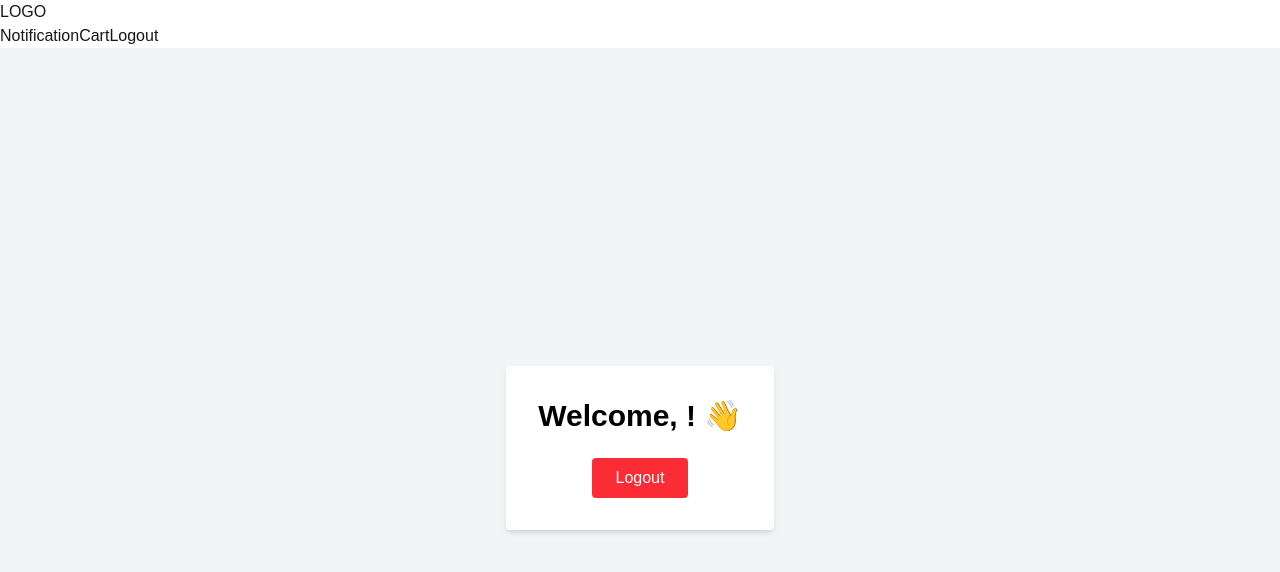
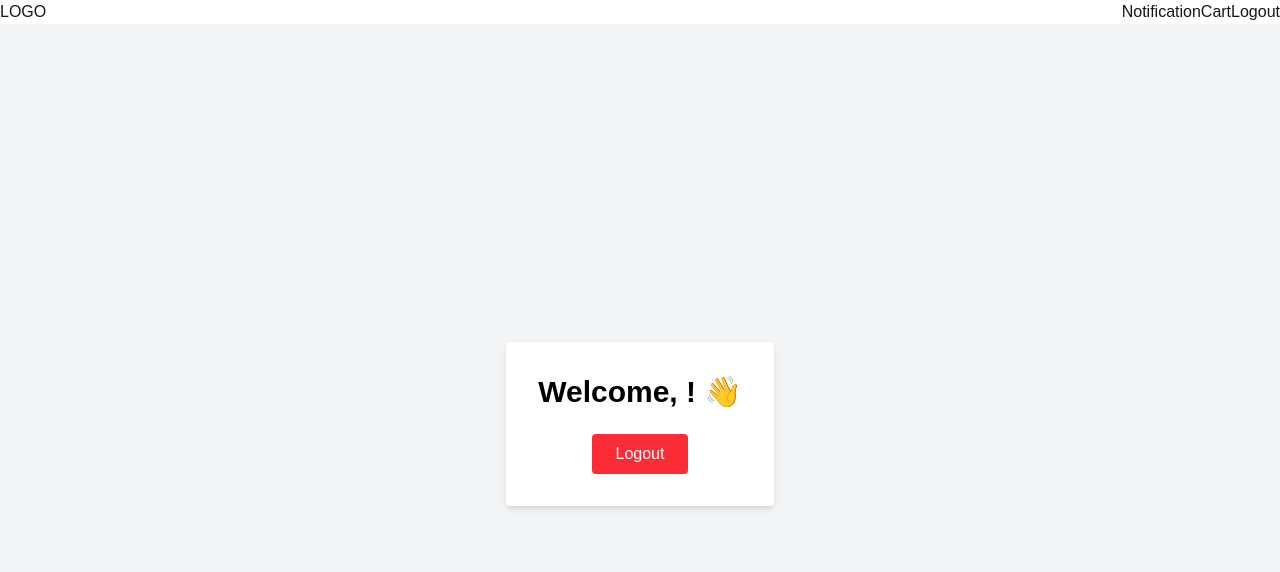
Before and after one commit to raozia/nextjs-authentication, a Next.js app: page /home in a window 1280 px wide. Shown: the top 572 px of the page. Built offline with nearby package versions, Linux system fonts and the light colour scheme; sample sign-in values are in the browser's storage.

Commit message:
Add styling to navbar

```diff
--- a/components/NavBar.tsx
+++ b/components/NavBar.tsx
@@ -4,7 +4,7 @@ import Link from 'next/link'
 const NavBar = () => {
     return (
         <div>
-            <div className=''>
+            <div className='flex justify-between'>
                 <div>
                     <h1>LOGO</h1>
                 </div>
```
